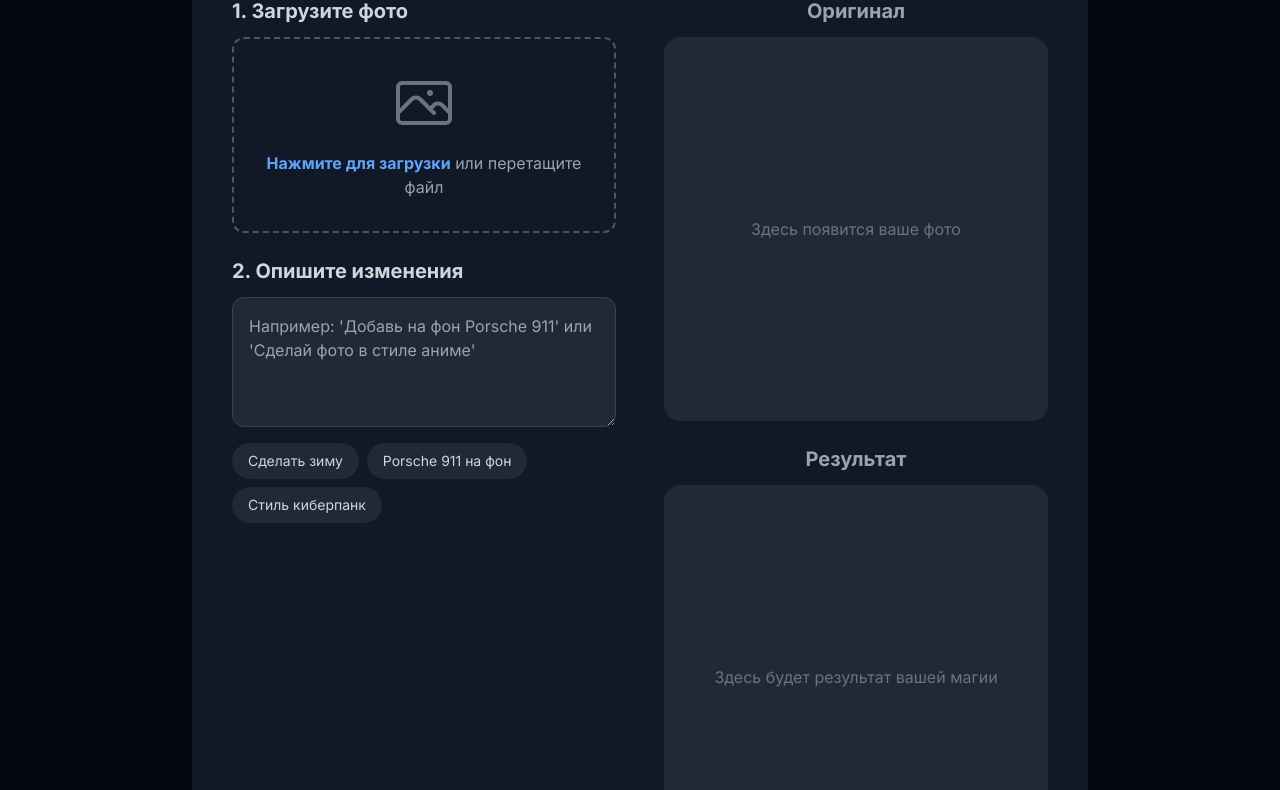
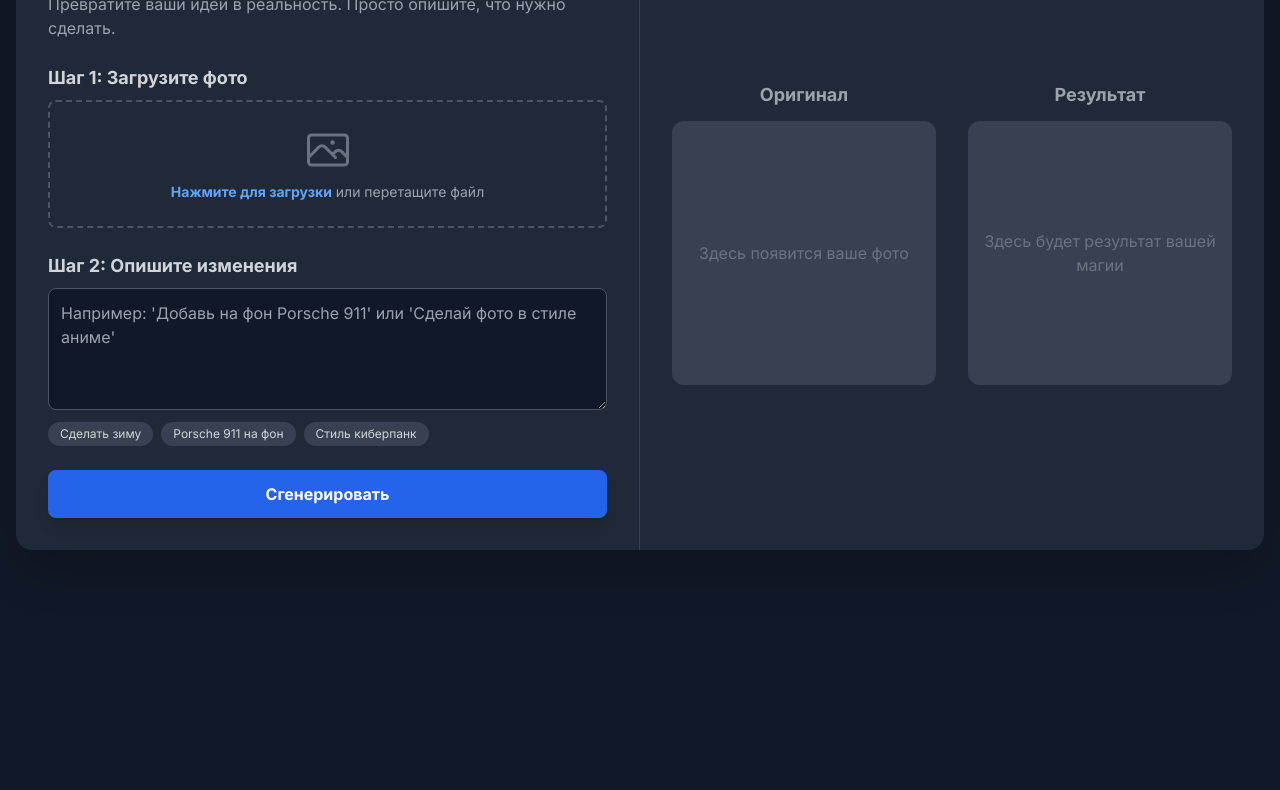
Before and after one commit to revodevs/amoled.githun.io, a plain HTML site: page index.html in a window 1280 px wide. Shown: the part 167-957 px from the top of the page. After the commit the page ends 800 px from the top, so only its background shows below. Drawn offline with nearby package versions, Linux system fonts and the light colour scheme.

Commit message:
Update index.html

```diff
--- a/index.html
+++ b/index.html
@@ -3,7 +3,7 @@
 <head>
     <meta charset="UTF-8">
     <meta name="viewport" content="width=device-width, initial-scale=1.0">
-    <title>AI Фоторедактор</title>
+    <title>Продвинутый Фоторедактор</title>
     <script src="https://cdn.tailwindcss.com"></script>
     <link href="https://fonts.googleapis.com/css2?family=Inter:wght@400;500;700&display=swap" rel="stylesheet">
     <style>
@@ -36,91 +36,73 @@
             box-shadow: 0 0 0 2px #3b82f6;
             border-color: #3b82f6;
         }
-        /* Mobile-first adjustments */
-        @media (max-width: 1023px) {
-            .main-container {
-                flex-direction: column;
-                max-width: 100%;
-            }
-        }
-        .custom-button {
-            background-image: linear-gradient(to right, #2563eb, #3b82f6, #60a5fa);
-            box-shadow: 0 4px 14px 0 rgba(0, 118, 255, 0.39);
-            transition: all 0.3s ease;
-        }
-        .custom-button:hover {
-            transform: translateY(-2px);
-            box-shadow: 0 6px 20px 0 rgba(0, 118, 255, 0.4);
-        }
-        .custom-button:disabled {
-             background-image: none;
-             background-color: #4b5563;
-             box-shadow: none;
-        }
     </style>
 </head>
-<body class="bg-gray-950 text-gray-100 flex items-center justify-center min-h-screen p-4">
+<body class="bg-gray-900 text-gray-100 flex items-center justify-center min-h-screen p-4">
 
-    <div class="w-full max-w-4xl mx-auto bg-gray-900 rounded-3xl shadow-2xl p-6 md:p-10 flex flex-col gap-8">
-        <div class="text-center">
-            <h1 class="text-4xl font-extrabold text-white mb-2">AI Фоторедактор</h1>
-            <p class="text-gray-400 text-lg">Превратите ваши идеи в реальность. Просто опишите, что нужно сделать.</p>
+    <div class="w-full max-w-7xl mx-auto bg-gray-800 rounded-2xl shadow-2xl overflow-hidden grid grid-cols-1 lg:grid-cols-2">
+        <!-- Controls Panel -->
+        <div class="p-8 border-b lg:border-b-0 lg:border-r border-gray-700 flex flex-col">
+            <div class="mb-6">
+                <h1 class="text-3xl font-bold text-white mb-2">AI Фоторедактор</h1>
+                <p class="text-gray-400">Превратите ваши идеи в реальность. Просто опишите, что нужно сделать.</p>
             </div>
 
-        <div class="grid grid-cols-1 lg:grid-cols-2 gap-8 lg:gap-12">
-            <div class="flex flex-col gap-6">
-                <div>
-                    <label class="block text-xl font-semibold text-gray-300 mb-3">1. Загрузите фото</label>
-                    <div id="uploadContainer" class="upload-container rounded-xl p-8 text-center cursor-pointer hover:bg-gray-800 transition">
+            <!-- Step 1: Upload -->
+            <div class="mb-6">
+                <label class="block text-lg font-semibold text-gray-300 mb-2">Шаг 1: Загрузите фото</label>
+                <div id="uploadContainer" class="upload-container rounded-lg p-6 text-center cursor-pointer hover:bg-gray-700">
                     <input type="file" id="imageUpload" class="hidden" accept="image/*">
-                        <svg class="mx-auto h-16 w-16 text-gray-500" xmlns="http://www.w3.org/2000/svg" fill="none" viewBox="0 0 24 24" stroke-width="1.5" stroke="currentColor">
+                    <svg class="mx-auto h-12 w-12 text-gray-500" xmlns="http://www.w3.org/2000/svg" fill="none" viewBox="0 0 24 24" stroke-width="1.5" stroke="currentColor">
                         <path stroke-linecap="round" stroke-linejoin="round" d="M2.25 15.75l5.159-5.159a2.25 2.25 0 013.182 0l5.159 5.159m-1.5-1.5l1.409-1.409a2.25 2.25 0 013.182 0l2.909 2.909m-18 3.75h16.5a1.5 1.5 0 001.5-1.5V6a1.5 1.5 0 00-1.5-1.5H3.75A1.5 1.5 0 002.25 6v12a1.5 1.5 0 001.5 1.5zm10.5-11.25h.008v.008h-.008V8.25zm.375 0a.375.375 0 11-.75 0 .375.375 0 01.75 0z" />
                     </svg>
-                        <p id="uploadText" class="mt-4 text-base text-gray-400">
-                            <span class="font-bold text-blue-400">Нажмите для загрузки</span> или перетащите файл
+                    <p id="uploadText" class="mt-2 text-sm text-gray-400">
+                        <span class="font-semibold text-blue-400">Нажмите для загрузки</span> или перетащите файл
                     </p>
                 </div>
             </div>
 
-                <div class="flex-grow flex flex-col">
-                    <label for="prompt" class="block text-xl font-semibold text-gray-300 mb-3">2. Опишите изменения</label>
-                    <textarea id="prompt" rows="4" class="w-full p-4 bg-gray-800 border border-gray-700 rounded-xl text-gray-200 focus:outline-none focus:ring-2 focus:ring-blue-600 transition" placeholder="Например: 'Добавь на фон Porsche 911' или 'Сделай фото в стиле аниме'"></textarea>
-                    <div class="mt-4 flex flex-wrap gap-2">
-                        <button class="prompt-example text-sm bg-gray-800 hover:bg-gray-700 text-gray-300 py-2 px-4 rounded-full transition">Сделать зиму</button>
-                        <button class="prompt-example text-sm bg-gray-800 hover:bg-gray-700 text-gray-300 py-2 px-4 rounded-full transition">Porsche 911 на фон</button>
-                        <button class="prompt-example text-sm bg-gray-800 hover:bg-gray-700 text-gray-300 py-2 px-4 rounded-full transition">Стиль киберпанк</button>
+            <!-- Step 2: Prompt -->
+            <div class="mb-6 flex-grow flex flex-col">
+                <label for="prompt" class="block text-lg font-semibold text-gray-300 mb-2">Шаг 2: Опишите изменения</label>
+                <textarea id="prompt" rows="4" class="w-full p-3 bg-gray-900 border border-gray-600 rounded-lg text-gray-200 focus:outline-none transition" placeholder="Например: 'Добавь на фон Porsche 911' или 'Сделай фото в стиле аниме'"></textarea>
+                <div class="mt-3 flex flex-wrap gap-2">
+                    <button class="prompt-example text-xs bg-gray-700 hover:bg-gray-600 text-gray-300 py-1 px-3 rounded-full transition">Сделать зиму</button>
+                    <button class="prompt-example text-xs bg-gray-700 hover:bg-gray-600 text-gray-300 py-1 px-3 rounded-full transition">Porsche 911 на фон</button>
+                    <button class="prompt-example text-xs bg-gray-700 hover:bg-gray-600 text-gray-300 py-1 px-3 rounded-full transition">Стиль киберпанк</button>
                 </div>
             </div>
 
-                <div>
-                     <button id="generateButton" class="w-full custom-button text-white font-bold py-4 px-8 rounded-xl disabled:bg-gray-600 disabled:cursor-not-allowed transition-all duration-300 transform shadow-lg">
+            <!-- Step 3: Generate -->
+            <div class="mt-auto">
+                 <button id="generateButton" class="w-full bg-blue-600 text-white font-bold py-3 px-8 rounded-lg hover:bg-blue-700 disabled:bg-gray-500 disabled:cursor-not-allowed transition-all duration-300 transform hover:scale-105 shadow-lg">
                     Сгенерировать
                 </button>
             </div>
         </div>
 
-            <div class="flex flex-col gap-6">
+        <!-- Results Panel -->
+        <div class="p-8 grid grid-cols-1 sm:grid-cols-2 gap-8 items-center">
             <div>
-                    <h3 class="font-semibold text-xl mb-3 text-center text-gray-400">Оригинал</h3>
-                    <div class="aspect-square bg-gray-800 rounded-2xl flex items-center justify-center p-4">
-                        <img id="originalImage" src="" alt="Оригинальное изображение" class="rounded-xl shadow-lg w-full h-full object-contain hidden">
+                <h3 class="font-semibold text-lg mb-3 text-center text-gray-400">Оригинал</h3>
+                <div class="aspect-square bg-gray-700 rounded-xl flex items-center justify-center">
+                    <img id="originalImage" src="" alt="Оригинальное изображение" class="rounded-xl shadow-md w-full h-full object-contain hidden">
                     <p id="originalPlaceholder" class="text-gray-500">Здесь появится ваше фото</p>
                 </div>
             </div>
             <div class="relative">
-                    <h3 class="font-semibold text-xl mb-3 text-center text-gray-400">Результат</h3>
-                     <div class="aspect-square bg-gray-800 rounded-2xl flex items-center justify-center relative p-4">
-                        <img id="generatedImage" src="" alt="Сгенерированное изображение" class="rounded-xl shadow-lg w-full h-full object-contain hidden">
-                        <div id="loaderContainer" class="absolute inset-0 bg-black bg-opacity-70 flex-col items-center justify-center rounded-2xl hidden">
+                <h3 class="font-semibold text-lg mb-3 text-center text-gray-400">Результат</h3>
+                 <div class="aspect-square bg-gray-700 rounded-xl flex items-center justify-center relative">
+                    <img id="generatedImage" src="" alt="Сгенерированное изображение" class="rounded-xl shadow-md w-full h-full object-contain hidden">
+                    <div id="loaderContainer" class="absolute inset-0 bg-black bg-opacity-50 flex-col items-center justify-center rounded-xl hidden">
                         <div class="loader"></div>
                         <p class="text-white mt-4 font-medium">Магия в процессе...</p>
                     </div>
                     <p id="generatedPlaceholder" class="text-gray-500 text-center px-4">Здесь будет результат вашей магии</p>
                 </div>
-                    <a id="downloadButton" href="#" download="edited-image.png" class="absolute -bottom-10 left-1/2 -translate-x-1/2 bg-green-600 text-white font-bold py-3 px-8 rounded-full hover:bg-green-700 transition-all duration-300 transform hover:scale-105 shadow-lg hidden whitespace-nowrap">
-                        Скачать результат
+                <a id="downloadButton" href="#" download="edited-image.png" class="absolute -bottom-12 left-1/2 -translate-x-1/2 bg-green-600 text-white font-bold py-2 px-6 rounded-lg hover:bg-green-700 transition-colors duration-300 transform hover:scale-105 shadow-lg hidden whitespace-nowrap">
+                    Скачать
                 </a>
-                </div>
             </div>
         </div>
     </div>
@@ -217,7 +199,6 @@
             const maxRetries = 3;
             for (let attempt = 1; attempt <= maxRetries; attempt++) {
                 try {
-                    // YOUR API KEY HERE
                     const apiKey = "";
                     const apiUrl = `https://generativelanguage.googleapis.com/v1beta/models/gemini-2.5-flash-image-preview:generateContent?key=${apiKey}`;
 
```
Lines whose indentation alone changed are shown as unchanged.
